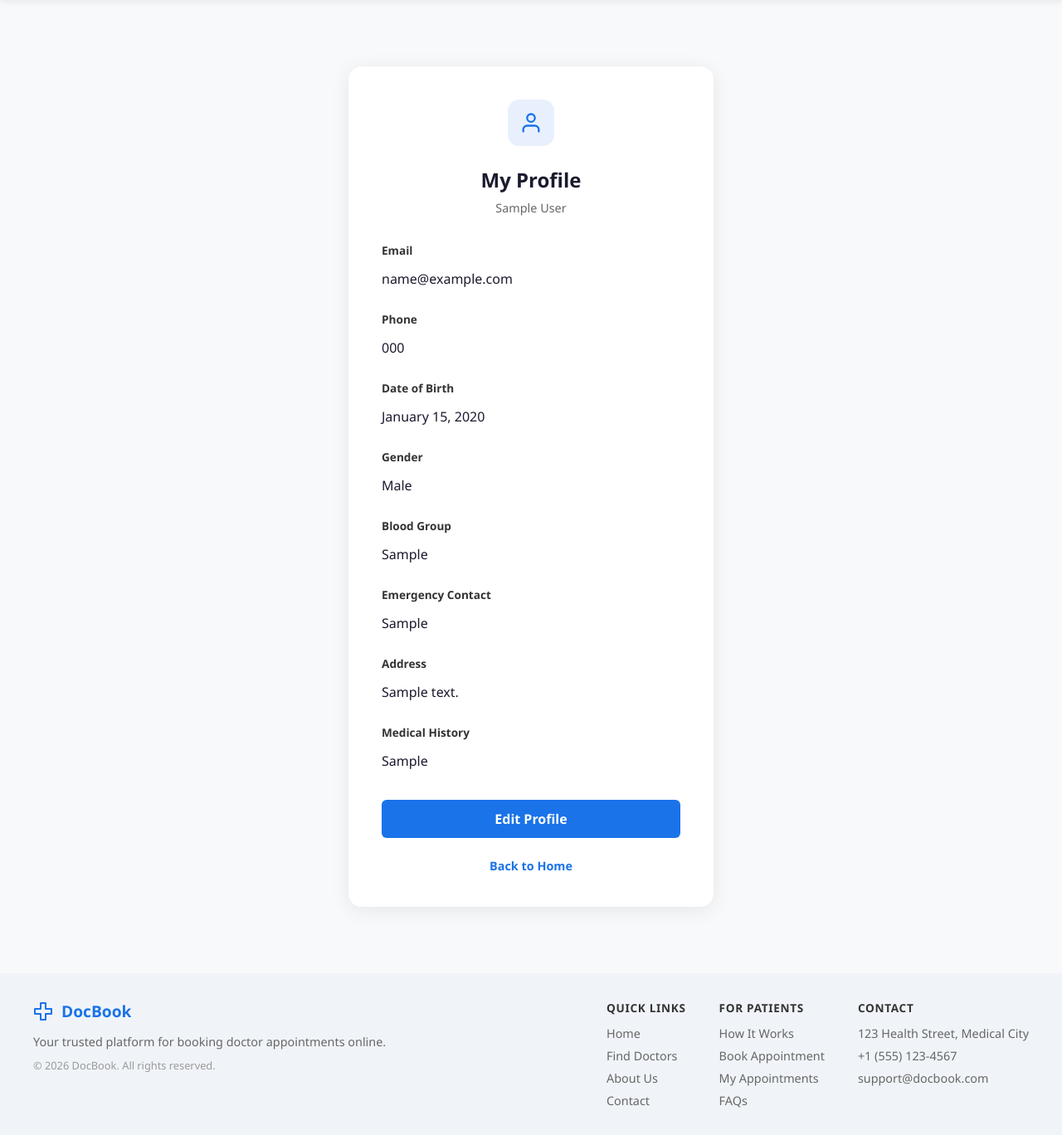
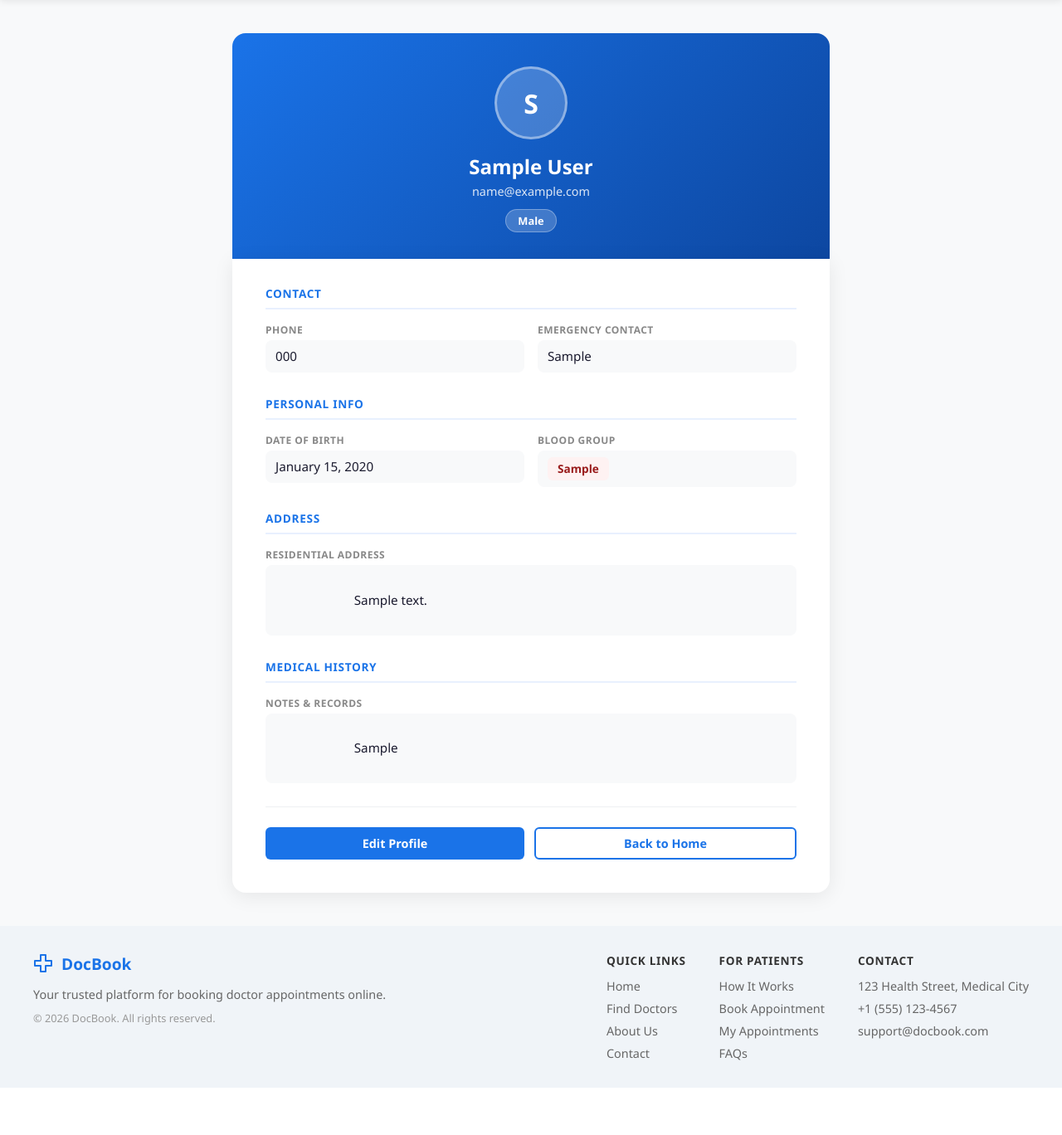
Before and after one commit to Musthak2004/Doctor-Appointment-Booking-System, a Django app: page /patients/profile/ in a window 1280 px wide. Shown: the part 70-1438 px from the top of the page at 83% size. After the commit the page ends 1381 px from the top, so only its background shows below. Run offline with Django 5.2, Linux system fonts and the light colour scheme; a user stored in the database is signed in; tables that the repository leaves empty hold one stand-in row (values such as "Sample post").

Commit message:
Redesign patient profile page with polished UI/UX

```diff
--- a/patients/templates/patients/patient_detail.html
+++ b/patients/templates/patients/patient_detail.html
@@ -4,61 +4,87 @@
 {% block title %}DocBook - My Profile{% endblock %}
 
 {% block content %}
-<div class="auth">
-    <div class="auth__card">
-        <div class="auth__icon" aria-hidden="true">
-            <svg viewBox="0 0 24 24" fill="none" stroke="currentColor" stroke-width="2" stroke-linecap="round" stroke-linejoin="round"><path d="M20 21v-2a4 4 0 0 0-4-4H8a4 4 0 0 0-4 4v2"/><circle cx="12" cy="7" r="4"/></svg>
+<div class="profile">
+    <div class="profile__header">
+        <div class="profile__avatar" aria-hidden="true">
+            {{ object.user.get_full_name|default:object.user.username|slice:":1"|upper }}
         </div>
-        <h1 class="auth__title">My Profile</h1>
-        <p class="auth__subtitle">{{ object.user.get_full_name|default:object.user.username }}</p>
+        <h1 class="profile__name">{{ object.user.get_full_name|default:object.user.username }}</h1>
+        <p class="profile__email">{{ object.user.email }}</p>
+        {% if object.gender %}
+            <span class="profile__badge">{{ object.get_gender_display }}</span>
+        {% endif %}
+    </div>
 
-        <div style="text-align:left;margin-top:24px">
-            <div class="form__group">
-                <label class="form__label">Email</label>
-                <p style="padding:8px 0;color:#1a1a2e">{{ object.user.email }}</p>
-            </div>
-
-            <div class="form__group">
-                <label class="form__label">Phone</label>
-                <p style="padding:8px 0;color:#1a1a2e">{{ object.user.phone_number|default:"Not provided" }}</p>
-            </div>
-
-            <div class="form__group">
-                <label class="form__label">Date of Birth</label>
-                <p style="padding:8px 0;color:#1a1a2e">{{ object.date_of_birth|date:"F j, Y"|default:"Not provided" }}</p>
-            </div>
-
-            <div class="form__group">
-                <label class="form__label">Gender</label>
-                <p style="padding:8px 0;color:#1a1a2e">{{ object.get_gender_display|default:"Not provided" }}</p>
-            </div>
-
-            <div class="form__group">
-                <label class="form__label">Blood Group</label>
-                <p style="padding:8px 0;color:#1a1a2e">{{ object.blood_group|default:"Not provided" }}</p>
-            </div>
-
-            <div class="form__group">
-                <label class="form__label">Emergency Contact</label>
-                <p style="padding:8px 0;color:#1a1a2e">{{ object.emergency_contact|default:"Not provided" }}</p>
-            </div>
-
-            <div class="form__group">
-                <label class="form__label">Address</label>
-                <p style="padding:8px 0;color:#1a1a2e;white-space:pre-wrap">{{ object.address|default:"Not provided" }}</p>
-            </div>
-
-            <div class="form__group">
-                <label class="form__label">Medical History</label>
-                <p style="padding:8px 0;color:#1a1a2e;white-space:pre-wrap">{{ object.medical_history|default:"No medical history recorded" }}</p>
+    <div class="profile__body">
+        <div class="profile__section">
+            <h2 class="profile__section-title">Contact</h2>
+            <div class="profile__grid">
+                <div>
+                    <span class="profile__field-label">Phone</span>
+                    <span class="profile__field-value {% if not object.user.phone_number %}profile__field-value--empty{% endif %}">
+                        {{ object.user.phone_number|default:"Not provided" }}
+                    </span>
+                </div>
+                <div>
+                    <span class="profile__field-label">Emergency Contact</span>
+                    <span class="profile__field-value {% if not object.emergency_contact %}profile__field-value--empty{% endif %}">
+                        {{ object.emergency_contact|default:"Not provided" }}
+                    </span>
+                </div>
             </div>
         </div>
 
-        <a href="{% url 'patients:patient_update' %}" class="btn btn--primary btn--submit">Edit Profile</a>
+        <div class="profile__section">
+            <h2 class="profile__section-title">Personal Info</h2>
+            <div class="profile__grid">
+                <div>
+                    <span class="profile__field-label">Date of Birth</span>
+                    <span class="profile__field-value {% if not object.date_of_birth %}profile__field-value--empty{% endif %}">
+                        {{ object.date_of_birth|date:"F j, Y"|default:"Not provided" }}
+                    </span>
+                </div>
+                <div>
+                    <span class="profile__field-label">Blood Group</span>
+                    <span class="profile__field-value">
+                        {% if object.blood_group %}
+                            <span class="profile__tag profile__tag--blood">{{ object.blood_group }}</span>
+                        {% else %}
+                            <span class="profile__field-value--empty">Not provided</span>
+                        {% endif %}
+                    </span>
+                </div>
+            </div>
+        </div>
 
-        <p class="auth__footer">
-            <a href="{% url 'home' %}">Back to Home</a>
-        </p>
+        <div class="profile__section">
+            <h2 class="profile__section-title">Address</h2>
+            <div class="profile__grid profile__grid--single">
+                <div>
+                    <span class="profile__field-label">Residential Address</span>
+                    <span class="profile__field-value {% if not object.address %}profile__field-value--empty{% endif %}" style="white-space:pre-wrap">
+                        {{ object.address|default:"Not provided" }}
+                    </span>
+                </div>
+            </div>
+        </div>
+
+        <div class="profile__section">
+            <h2 class="profile__section-title">Medical History</h2>
+            <div class="profile__grid profile__grid--single">
+                <div>
+                    <span class="profile__field-label">Notes &amp; Records</span>
+                    <span class="profile__field-value {% if not object.medical_history %}profile__field-value--empty{% endif %}" style="white-space:pre-wrap">
+                        {{ object.medical_history|default:"No medical history recorded" }}
+                    </span>
+                </div>
+            </div>
+        </div>
+
+        <div class="profile__actions">
+            <a href="{% url 'patients:patient_update' %}" class="btn btn--primary">Edit Profile</a>
+            <a href="{% url 'home' %}" class="btn btn--outline">Back to Home</a>
+        </div>
     </div>
 </div>
 {% endblock %}
--- a/static/css/base.css
+++ b/static/css/base.css
@@ -715,6 +715,174 @@ ul {
     text-decoration: underline;
 }
 
+/* ---- PROFILE PAGE ---- */
+
+.profile {
+    max-width: 720px;
+    margin: 0 auto;
+}
+
+.profile__header {
+    background: linear-gradient(135deg, #1a73e8 0%, #0d47a1 100%);
+    border-radius: 16px 16px 0 0;
+    padding: 40px 40px 32px;
+    text-align: center;
+    color: #fff;
+}
+
+.profile__avatar {
+    width: 88px;
+    height: 88px;
+    border-radius: 50%;
+    background: rgba(255, 255, 255, 0.2);
+    display: flex;
+    align-items: center;
+    justify-content: center;
+    margin: 0 auto 16px;
+    font-size: 2rem;
+    font-weight: 700;
+    color: #fff;
+    border: 3px solid rgba(255, 255, 255, 0.4);
+}
+
+.profile__name {
+    font-size: 1.5rem;
+    font-weight: 700;
+    margin-bottom: 4px;
+}
+
+.profile__email {
+    font-size: 0.9rem;
+    opacity: 0.85;
+    margin-bottom: 12px;
+}
+
+.profile__badge {
+    display: inline-block;
+    padding: 4px 14px;
+    border-radius: 20px;
+    font-size: 0.8rem;
+    font-weight: 600;
+    background: rgba(255, 255, 255, 0.2);
+    color: #fff;
+    border: 1px solid rgba(255, 255, 255, 0.3);
+}
+
+.profile__body {
+    background: #fff;
+    border-radius: 0 0 16px 16px;
+    box-shadow: 0 4px 24px rgba(0, 0, 0, 0.08);
+    padding: 32px 40px 40px;
+}
+
+.profile__section {
+    margin-bottom: 28px;
+}
+
+.profile__section:last-child {
+    margin-bottom: 0;
+}
+
+.profile__section-title {
+    font-size: 0.85rem;
+    font-weight: 700;
+    color: #1a73e8;
+    text-transform: uppercase;
+    letter-spacing: 0.05em;
+    margin-bottom: 16px;
+    padding-bottom: 8px;
+    border-bottom: 2px solid #e8f0fe;
+}
+
+.profile__grid {
+    display: grid;
+    grid-template-columns: 1fr 1fr;
+    gap: 16px;
+}
+
+.profile__grid--single {
+    grid-template-columns: 1fr;
+}
+
+.profile__field-label {
+    display: block;
+    font-size: 0.75rem;
+    font-weight: 600;
+    color: #888;
+    text-transform: uppercase;
+    letter-spacing: 0.04em;
+    margin-bottom: 4px;
+}
+
+.profile__field-value {
+    font-size: 0.95rem;
+    color: #1a1a2e;
+    font-weight: 500;
+    padding: 8px 12px;
+    background: #f8f9fa;
+    border-radius: 8px;
+    line-height: 1.5;
+    min-height: 36px;
+    display: flex;
+    align-items: center;
+}
+
+.profile__field-value--empty {
+    color: #bbb;
+    font-style: italic;
+    font-weight: 400;
+}
+
+.profile__tag {
+    display: inline-flex;
+    align-items: center;
+    padding: 4px 12px;
+    border-radius: 6px;
+    font-size: 0.85rem;
+    font-weight: 600;
+}
+
+.profile__tag--blood {
+    background: #fef2f2;
+    color: #991b1b;
+}
+
+.profile__tag--gender {
+    background: #e8f0fe;
+    color: #1a73e8;
+}
+
+.profile__actions {
+    display: flex;
+    gap: 12px;
+    margin-top: 28px;
+    padding-top: 24px;
+    border-top: 1px solid #eef0f2;
+}
+
+.profile__actions .btn {
+    flex: 1;
+    justify-content: center;
+}
+
+@media (max-width: 768px) {
+    .profile__header {
+        padding: 32px 24px 28px;
+    }
+
+    .profile__body {
+        padding: 24px;
+    }
+
+    .profile__grid {
+        grid-template-columns: 1fr;
+    }
+
+    .profile__actions {
+        flex-direction: column;
+    }
+}
+
 /* ---- ANIMATIONS ---- */
 
 .btn__spinner {
```
